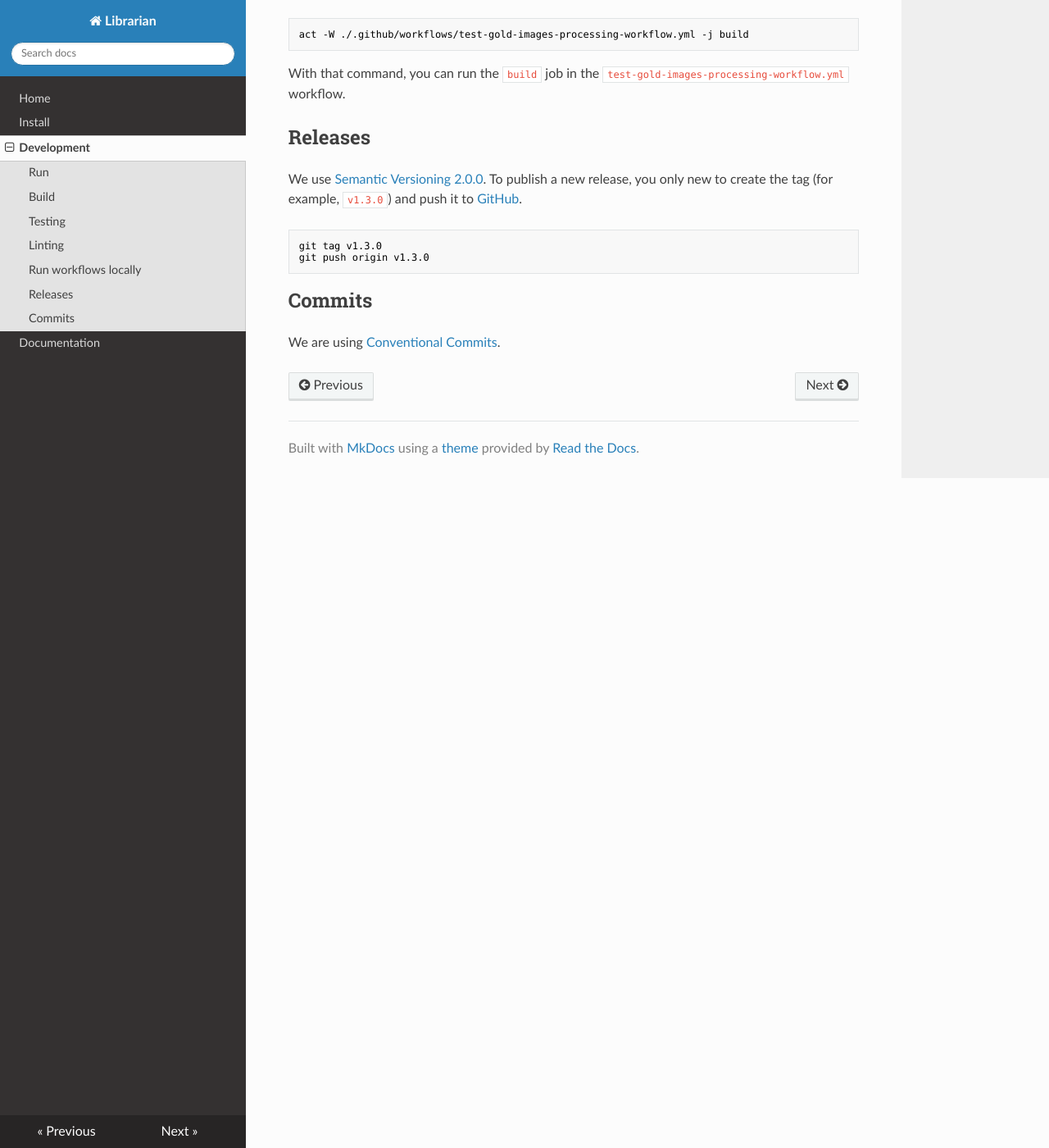
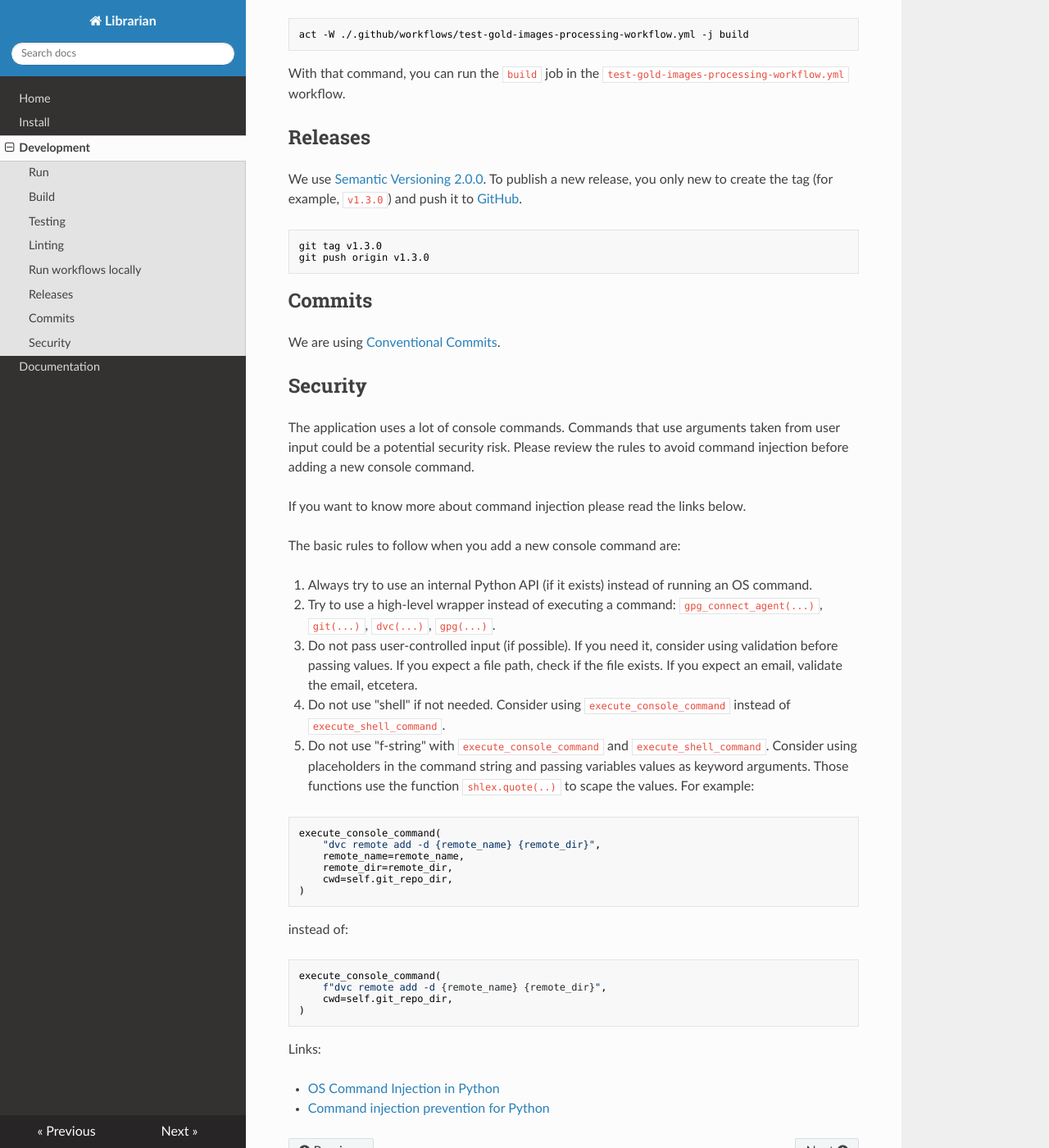
Before and after one commit to nautilus-cyberneering/nautilus-librarian, an MkDocs documentation site: the page built from docs/development.md, in a window 1280 px wide and 1400 px high, scrolled down 2203 px. Shown: the whole window at 82% size. Built offline with MkDocs 1.6.1, drawn with Linux system fonts in a browser that asks for light colours; nearby versions of some CDN libraries.

Commit message:
docs: [#44] how to avoid command injection

````diff
--- a/docs/development.md
+++ b/docs/development.md
@@ -129,3 +129,40 @@ git push origin v1.3.0
 ## Commits
 
 We are using [Conventional Commits](https://www.conventionalcommits.org/en/v1.0.0/).
+
+## Security
+
+The application uses a lot of console commands. Commands that use arguments taken from user input could be a potential security risk. Please review the rules to avoid command injection before adding a new console command.
+
+If you want to know more about command injection please read the links below.
+
+The basic rules to follow when you add a new console command are:
+
+1. Always try to use an internal Python API (if it exists) instead of running an OS command.
+2. Try to use a high-level wrapper instead of executing a command: `gpg_connect_agent(...)`, `git(...)`, `dvc(...)`, `gpg(...)`.
+3. Do not pass user-controlled input (if possible). If you need it, consider using validation before passing values. If you expect a file path, check if the file exists. If you expect an email, validate the email, etcetera.
+4. Do not use "shell" if not needed. Consider using `execute_console_command` instead of `execute_shell_command`.
+5. Do not use "f-string" with `execute_console_command` and `execute_shell_command`. Consider using placeholders in the command string and passing variables values as keyword arguments. Those functions use the function `shlex.quote(..)` to scape the values. For example:
+
+```python
+execute_console_command(
+    "dvc remote add -d {remote_name} {remote_dir}",
+    remote_name=remote_name,
+    remote_dir=remote_dir,
+    cwd=self.git_repo_dir,
+)
+```
+
+instead of:
+
+```python
+execute_console_command(
+    f"dvc remote add -d {remote_name} {remote_dir}",
+    cwd=self.git_repo_dir,
+)
+```
+
+Links:
+
+* [OS Command Injection in Python](https://semgrep.dev/docs/cheat-sheets/python-command-injection/)
+* [Command injection prevention for Python](https://knowledge-base.secureflag.com/vulnerabilities/code_injection/os_command_injection_python.html)
````
Also changed, not shown: .cspell.json.
